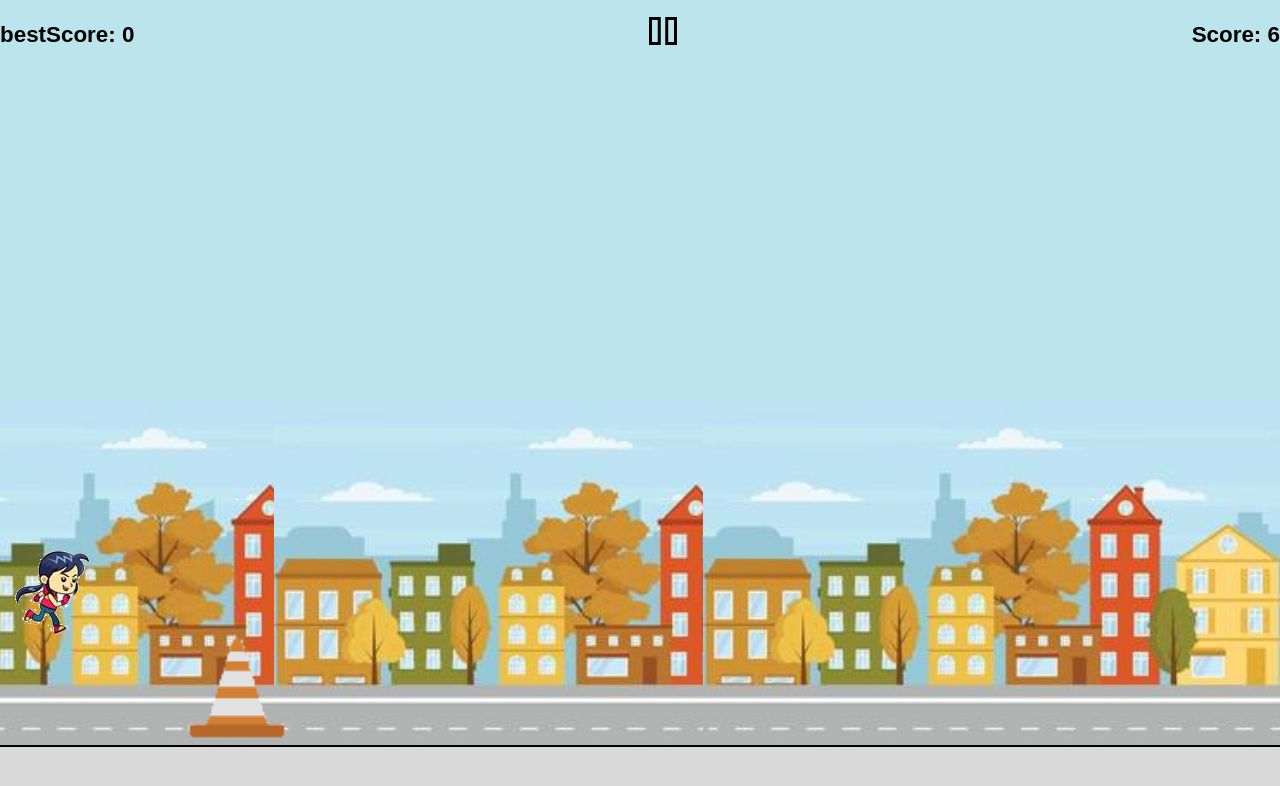
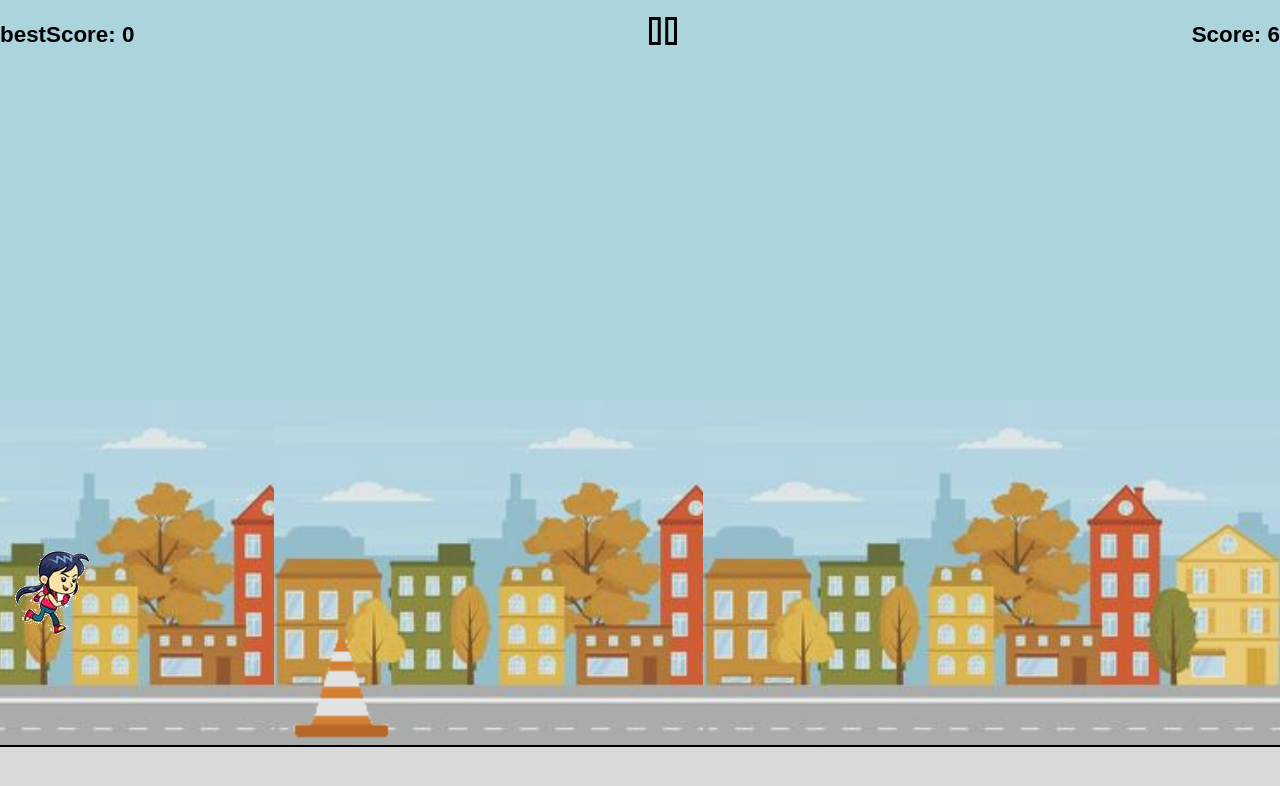
Before and after one commit to araujobrunodev/Air-girl, a React (Vite) app: page /#/playing in a window 1280 px wide. Shown: the top 786 px of the page. Built offline with nearby package versions, Linux system fonts and the light colour scheme; a web font is replaced by a local one.

Commit message:
change obstacle's speed and theme's contrast

```diff
--- a/src/Game.tsx
+++ b/src/Game.tsx
@@ -38,7 +38,7 @@ function Game() {
     setTime: () => {},
     speedLimit: 45,
     setSpeedLimit: () => {},
-    speedMove: 12,
+    speedMove: 10.1,
     setSpeedMove: () => {},
     createLimit: 3,
     setCreateLimit: () => {}
--- a/src/css/createTheme.css
+++ b/src/css/createTheme.css
@@ -5,4 +5,5 @@
     height: 100%;
 
     overflow: hidden;
+    filter: contrast(85%);
 }
--- a/src/css/play.css
+++ b/src/css/play.css
@@ -1,7 +1,7 @@
 body {
     margin: 0px;
 
-    background-color: #BBE4ED;
+    background-color: #ACD4DD;
 
     overflow:  hidden;
 }
```
